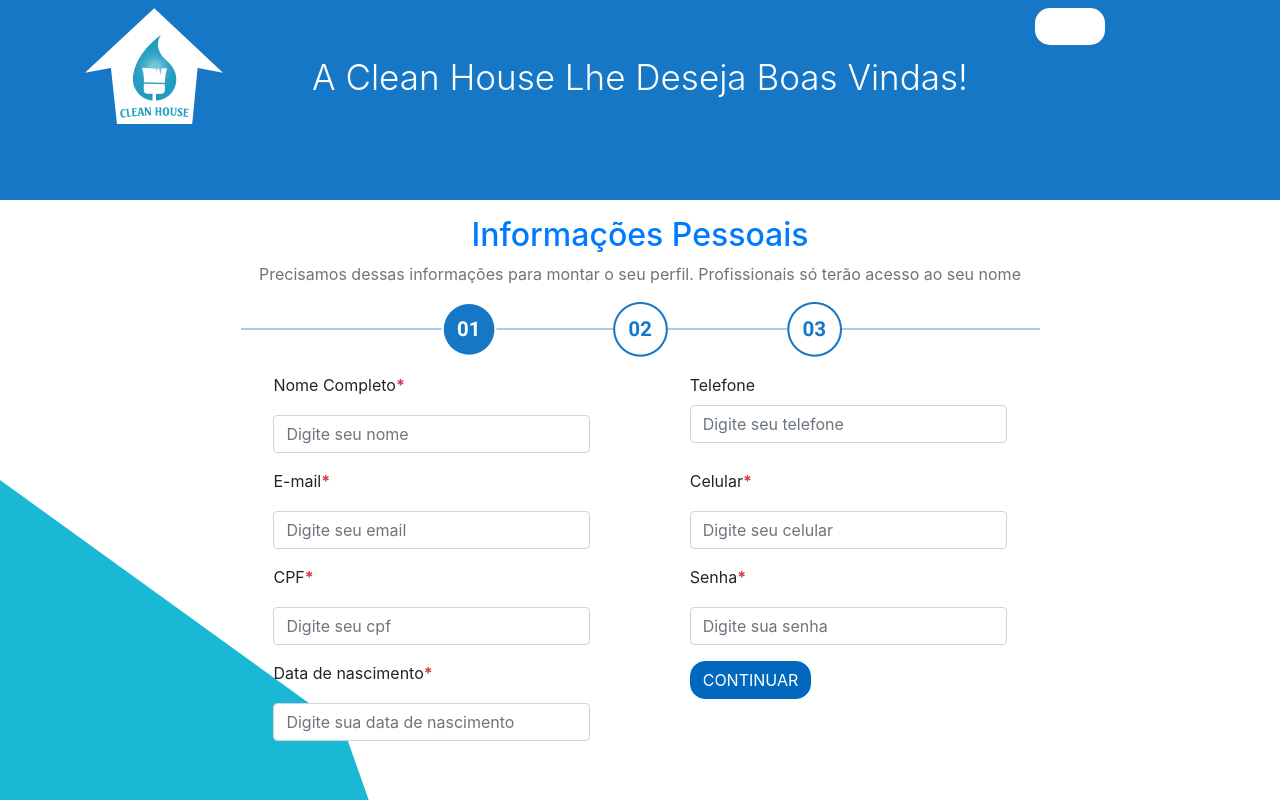
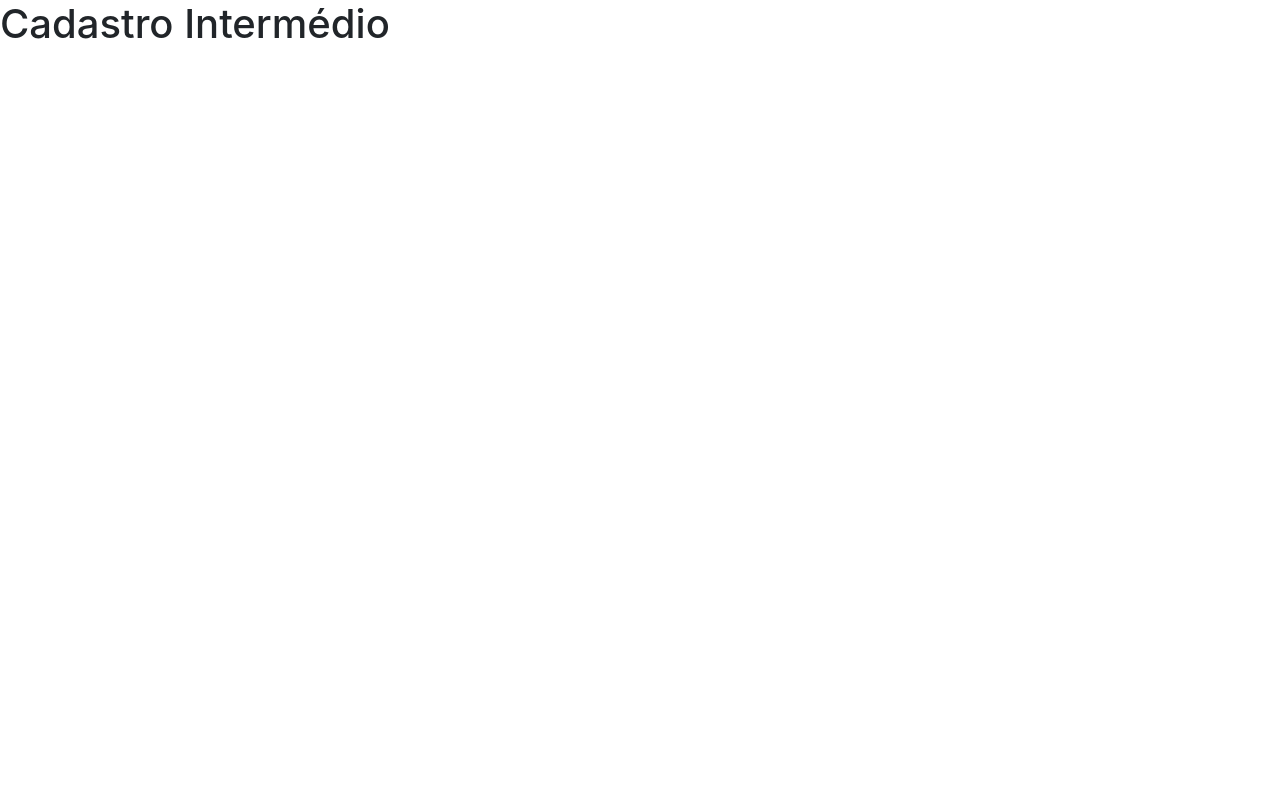
Before and after one commit to JuanPablooo/webCleanHouse, a React (Create React App) app: page /cadastro in a window 1280 px wide. Built offline with nearby package versions, Linux system fonts and the light colour scheme.

Commit message:
substituindo empregados para profissionais

```diff
--- a/src/actions/passosActions.js
+++ b/src/actions/passosActions.js
@@ -1,5 +1,4 @@
 import { actionsTypes } from '../constants/passosConstants';
-
 
 const actions = {
     mudaPasso: (passo) => ({
--- a/src/components/Cadastro/Cadastro.js
+++ b/src/components/Cadastro/Cadastro.js
@@ -1,77 +1,11 @@
-import React from "react";
+import React from 'react'
 
-import "./cadastro.css";
-import MyForm from "./Form";
-import api from "../../services/api";
-import { Link } from "react-router-dom";
+function Cadastro() {
+    return (
+        <div>
+            <h1>Cadastro Intermédio</h1>
+        </div>
+    )
+}
 
-const handleSubmit = async (values) => {
-  const jsonBody = {
-    usuario: {
-      email: values.email,
-      senha: values.senha,
-    },
-    nomeCompleto: values.nome,
-    dataNascimento: "1998-10-03",
-    cpf: values.cpf,
-    telefoneFixo: values.telefone,
-    celular: values.celular,
-  };
-  const options = {
-    method: "POST",
-    mode: "cors",
-    headers: new Headers({
-      "Content-type": "application/json",
-    }),
-    body: JSON.stringify(jsonBody),
-  };
-
-  const url = api.URL_BASE + api.clientes;
-
-  const req = await fetch(url, options);
-  console.log(url);
-  console.log("-=-=-=-=");
-  console.log(req);
-  const resposta = await req.json();
-  console.log("-=-=-=-=");
-  console.log(resposta);
-  console.log("-=-=-=-=");
-};
-
-const initialValues = {};
-
-export default function Cadastro(props) {
-  return (
-    <>
-      <header className="bg-header h-header pt-2 text-white">
-        <div className="container">
-          <div className="row">
-            <div className="col-4 col-md-2 col-sm-3">
-              <div className="logotipo"></div>
-            </div>
-            <div className="col-4 col-md-8 col-sm-6">
-              <h2
-                className="d-none d-md-block text-center text-capitalize
-                 display-4 text-welcome mt-5"
-              >
-                A Clean House lhe deseja boas vindas!
-              </h2>
-            </div>
-            <div className="col-4 col-md-2 col-sm-3">
-              <Link to="/" className="btn btn-sair text-white">
-                Sair
-              </Link>
-            </div>
-          </div>
-        </div>
-      </header>
-
-      <div className="container">
-        <div className="">
-          <MyForm handleSubmit={handleSubmit} initialValues={initialValues} />
-        </div>
-        <div className="svgm"></div>
-      </div>
-    </>
-  );
-}
+export default Cadastro
--- /dev/null
+++ b/src/components/Cadastro/Clientes/Cadastro.js
@@ -0,0 +1,77 @@
+import React from "react";
+
+import "../cadastro.css";
+import MyForm from "../Form";
+import api from "../../../services/api";
+import { Link } from "react-router-dom";
+
+const handleSubmit = async (values) => {
+  const jsonBody = {
+    usuario: {
+      email: values.email,
+      senha: values.senha,
+    },
+    nomeCompleto: values.nome,
+    dataNascimento: "1998-10-03",
+    cpf: values.cpf,
+    telefoneFixo: values.telefone,
+    celular: values.celular,
+  };
+  const options = {
+    method: "POST",
+    mode: "cors",
+    headers: new Headers({
+      "Content-type": "application/json"
+    }),
+    body: JSON.stringify(jsonBody),
+  };
+
+  const url = api.URL_BASE + api.clientes;
+
+  const req = await fetch(url, options);
+  console.log(url);
+  console.log("-=-=-=-=");
+  console.log(req);
+  const resposta = await req.json();
+  console.log("-=-=-=-=");
+  console.log(resposta);
+  console.log("-=-=-=-=");
+};
+
+const initialValues = {};
+
+export default function Cadastro(props) {
+  return (
+    <>
+      <header className="bg-header h-header pt-2 text-white">
+        <div className="container">
+          <div className="row">
+            <div className="col-4 col-md-2 col-sm-3">
+              <div className="logotipo"></div>
+            </div>
+            <div className="col-4 col-md-8 col-sm-6">
+              <h2
+                className="d-none d-md-block text-center text-capitalize
+                 display-4 text-welcome mt-5"
+              >
+                A Clean House lhe deseja boas vindas!
+              </h2>
+            </div>
+            <div className="col-4 col-md-2 col-sm-3">
+              <Link to="/" className="btn btn-sair text-white">
+                Sair
+              </Link>
+            </div>
+          </div>
+        </div>
+      </header>
+
+      <div className="container">
+        <div className="">
+          <MyForm handleSubmit={handleSubmit} initialValues={initialValues} />
+        </div>
+        <div className="svgm"></div>
+      </div>
+    </>
+  );
+}
--- /dev/null
+++ b/src/components/Cadastro/Profissional/CadastroProfissional.js
@@ -0,0 +1,11 @@
+import React from 'react'
+
+function CadastroProfissional() {
+    return (
+        <div>
+            <h1>Cadastro Profissional</h1>
+        </div>
+    )
+}
+
+export default CadastroProfissional
--- a/src/components/Home/Home.js
+++ b/src/components/Home/Home.js
@@ -133,14 +133,14 @@ export default function Home(props) {
                     SERVIÇOS
                   </h1>
                   <p className="ml-auto mr-auto col-9 text-center">
-                    Limpeza: Empregados (as) que limpam todos os cômodos da sua
+                    Limpeza: Profissionais que limpam todos os cômodos da sua
                     casa
                   </p>
                   <p className="ml-auto mr-auto col-9 text-center">
-                    Cozinha: Empregados (as) que fazem o preparo da sua comida
+                    Cozinha: Profissionais que fazem o preparo da sua comida
                   </p>
                   <p className="ml-auto mr-auto col-9 text-center mb-5">
-                    Roupas: Empregados (as) que lavam e passam suas roupas
+                    Roupas: Profissionais que lavam e passam suas roupas
                   </p>
                 </div>
               </div>
@@ -308,7 +308,7 @@ export default function Home(props) {
               <div className="col-md-6 row">
                 <div className="col-md-8 pl-3 mt-4 pt-1">
                   <p>
-                    Atualmente os nossos serviços estão disponíveis apenas para
+                    Atualmente os nossjos serviços estão disponíveis apenas para
                     a região metropolitana de São Paulo.
                   </p>
                   <a
--- a/src/constants/passosConstants.js
+++ b/src/constants/passosConstants.js
@@ -7,7 +7,6 @@ const actionsTypes = {
 }
 const todosPassos = [Passo1Cliente, Passo2Cliente, Passo3Cliente];
 
-
 const passoInicial = { passo : todosPassos[0]}
 
 export { actionsTypes, todosPassos, passoInicial }
--- a/src/index.js
+++ b/src/index.js
@@ -2,4 +2,4 @@ import React from "react";
 import ReactDOM from "react-dom";
 import App from "./App";
 
-ReactDOM.render( < App / > , document.getElementById("root"));
+ReactDOM.render( < App /> , document.getElementById("root"));
--- a/src/routes/Routes.js
+++ b/src/routes/Routes.js
@@ -8,6 +8,8 @@ import { store } from "../store/store";
 import Home from "../components/Home/Home";
 import Login from "../components/Login/Login";
 import Cadastro from "../components/Cadastro/Cadastro";
+import CadastroCliente from "../components/Cadastro/Clientes/Cadastro";
+import CadastroProfissional from "../components/Cadastro/Profissional/CadastroProfissional";
 import HomeCliente from "../components/UsuarioLogado/HomeCliente/HomeCliente";
 import HomeProfissional from "../components/UsuarioLogado/HomeProfissional/HomeProfissional";
 
@@ -26,7 +28,11 @@ const Routes = () => (
         <Switch>
           <Route exact path="/" component={Home} />
           <Route path="/login" component={Login} />
-          <Route path="/cadastro" component={Cadastro} />
+
+          <Route exact path="/cadastro" component={Cadastro} />
+          <Route path="/cadastro/cliente" component={CadastroCliente} />
+          <Route path="/cadastro/profissional" component={CadastroProfissional} />
+
           <Route path="/home/cliente" component={HomeCliente} isPrivate />
           <Route
             path="/home/profissional"
--- a/src/services/baseapi.js
+++ b/src/services/baseapi.js
@@ -7,7 +7,7 @@ export const doRequest = async (rota, method, data = "", urlParam = "") => {
   const params = {
     method: method,
     headers: {
-      //Accept: "applicatiom/json",
+      //Accept: "application/json",
       "Content-Type": "application/json",
       //Authorization: "Bearer " + getToken(),
     },
```
Also changed, not shown: 1 other file (tests, documents, lock files or other folders).
